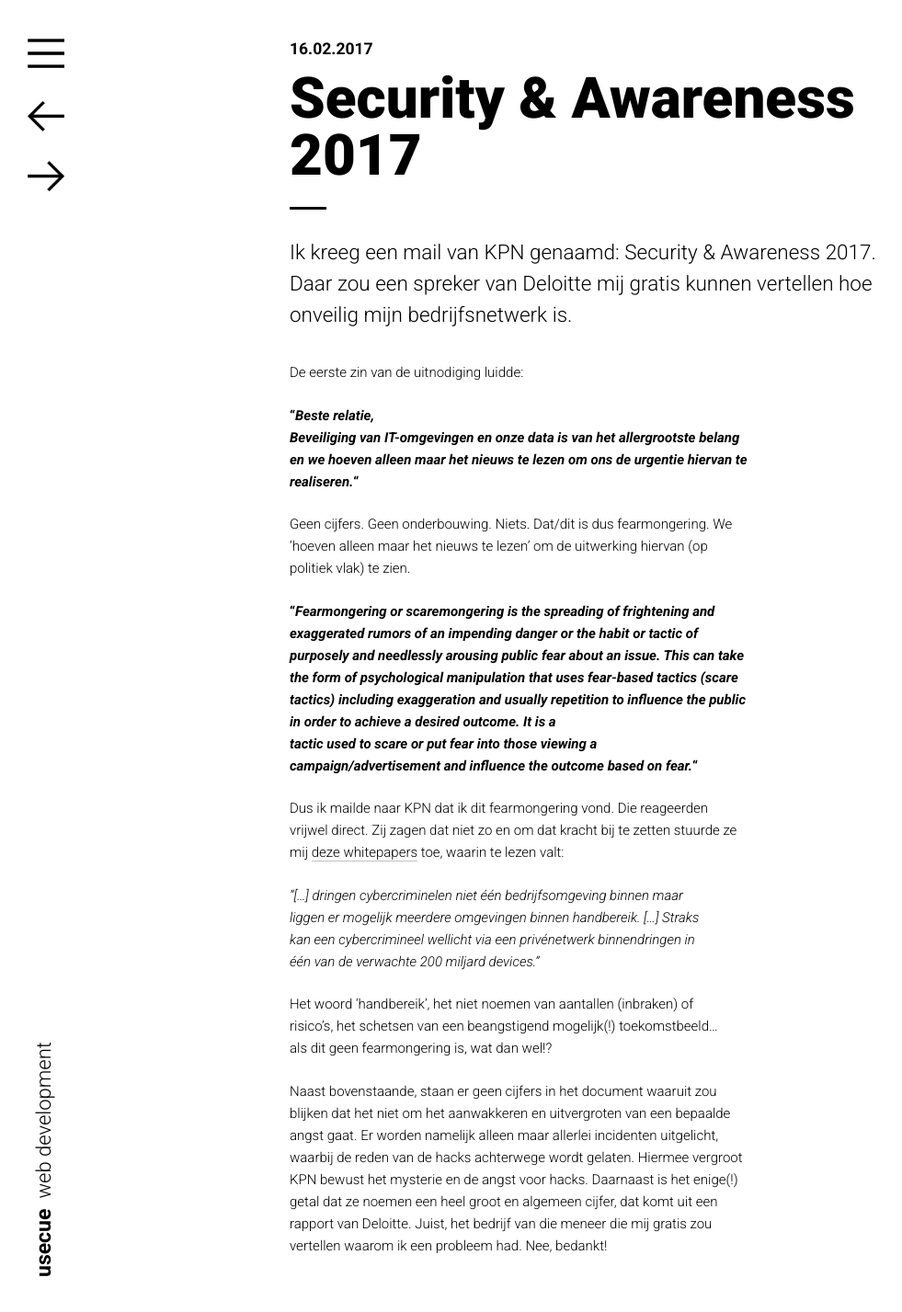
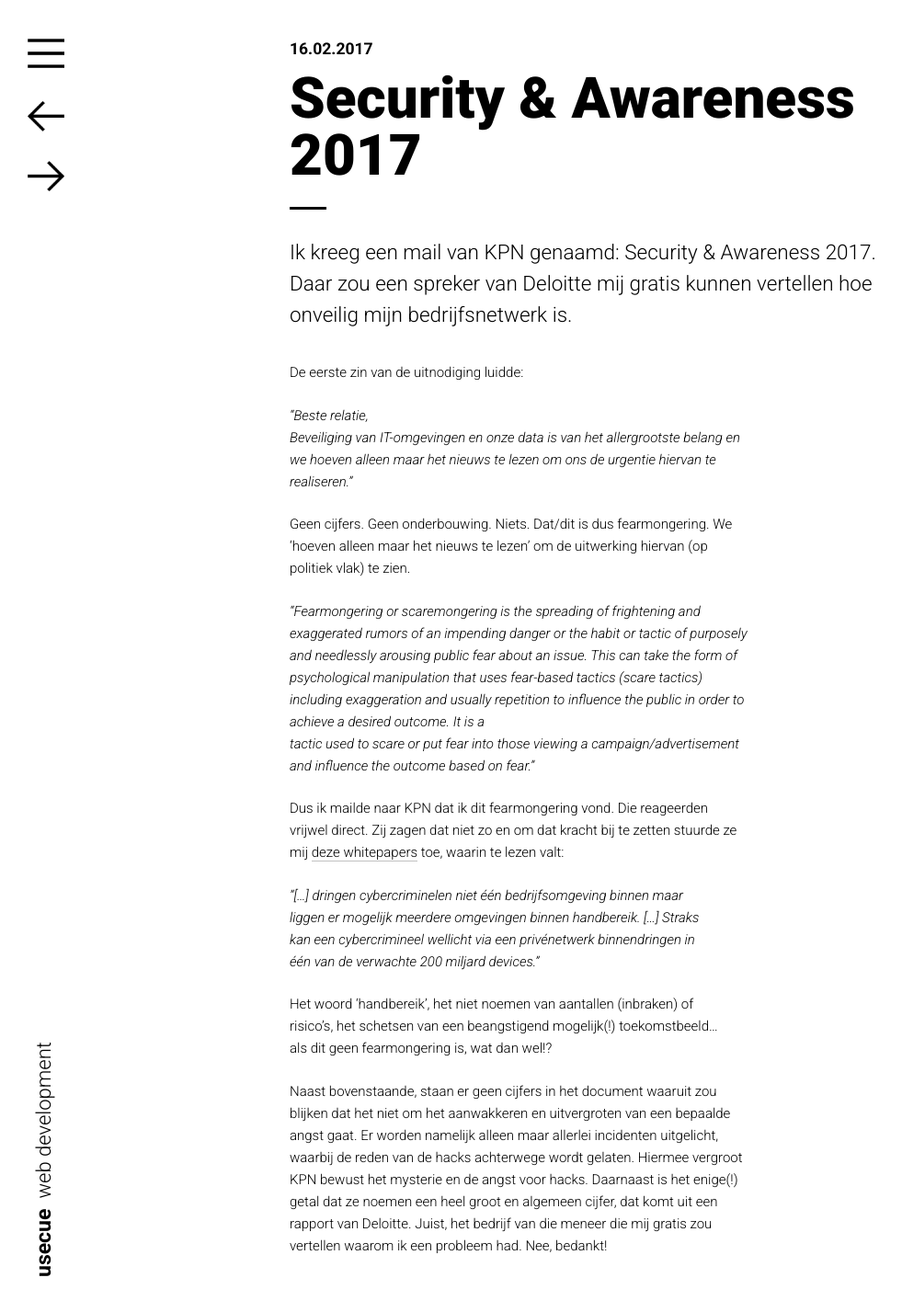
Before and after one commit to jhvanderschee/usecuewebsitenl, a Jekyll site: the page built from _posts/2017-02-16-security--awareness-2017.md, in a window 1280 px wide. Shown: the whole page at 92% size, without its empty margins (0-981 px from the left). Built offline with Jekyll 4.4.1, drawn with Linux system fonts in a browser that asks for light colours; nearby versions of some CDN libraries.

```diff
--- a/_posts/2017-02-16-security--awareness-2017.md
+++ b/_posts/2017-02-16-security--awareness-2017.md
@@ -7,13 +7,13 @@ Ik kreeg een mail van KPN genaamd: Security & Awareness 2017. Daar zou een sprek
 
 De eerste zin van de uitnodiging luidde:
 
-**"*Beste relatie,
-<br>Beveiliging van IT-omgevingen en onze data is van het allergrootste belang en we hoeven alleen maar het nieuws te lezen om ons de urgentie hiervan te realiseren.*"**
+*"Beste relatie,
+<br>Beveiliging van IT-omgevingen en onze data is van het allergrootste belang en we hoeven alleen maar het nieuws te lezen om ons de urgentie hiervan te realiseren."*
 
 Geen cijfers. Geen onderbouwing. Niets. Dat/dit is dus fearmongering. We 'hoeven alleen maar het nieuws te lezen' om de uitwerking hiervan (op politiek vlak) te zien.
 
-**"*Fearmongering or scaremongering is the spreading of frightening and exaggerated rumors of an impending danger or the habit or tactic of purposely and needlessly arousing public fear about an issue. This can take the form of psychological manipulation that uses fear-based tactics (scare tactics) including exaggeration and usually repetition to influence the public in order to achieve a desired outcome. It is a
-<br>tactic used to scare or put fear into those viewing a campaign/advertisement and influence the outcome based on fear.*"**
+*"Fearmongering or scaremongering is the spreading of frightening and exaggerated rumors of an impending danger or the habit or tactic of purposely and needlessly arousing public fear about an issue. This can take the form of psychological manipulation that uses fear-based tactics (scare tactics) including exaggeration and usually repetition to influence the public in order to achieve a desired outcome. It is a
+<br>tactic used to scare or put fear into those viewing a campaign/advertisement and influence the outcome based on fear."*
 
 Dus ik mailde naar KPN dat ik dit fearmongering vond. Die reageerden vrijwel direct. Zij zagen dat niet zo en om dat kracht bij te zetten stuurde ze mij [deze whitepapers](/KPN Internedservices Whitepaper -security deel 1.pdf) toe, waarin te lezen valt:
 
```
